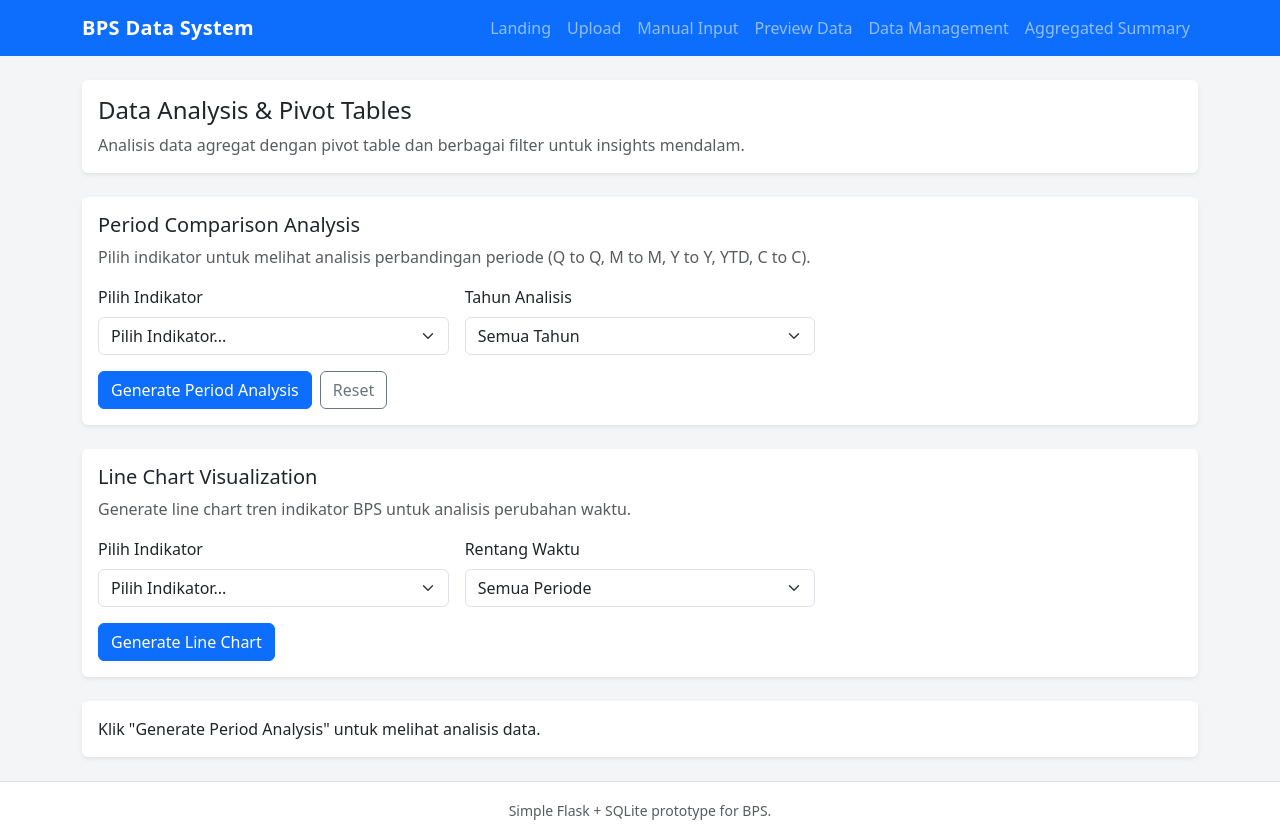
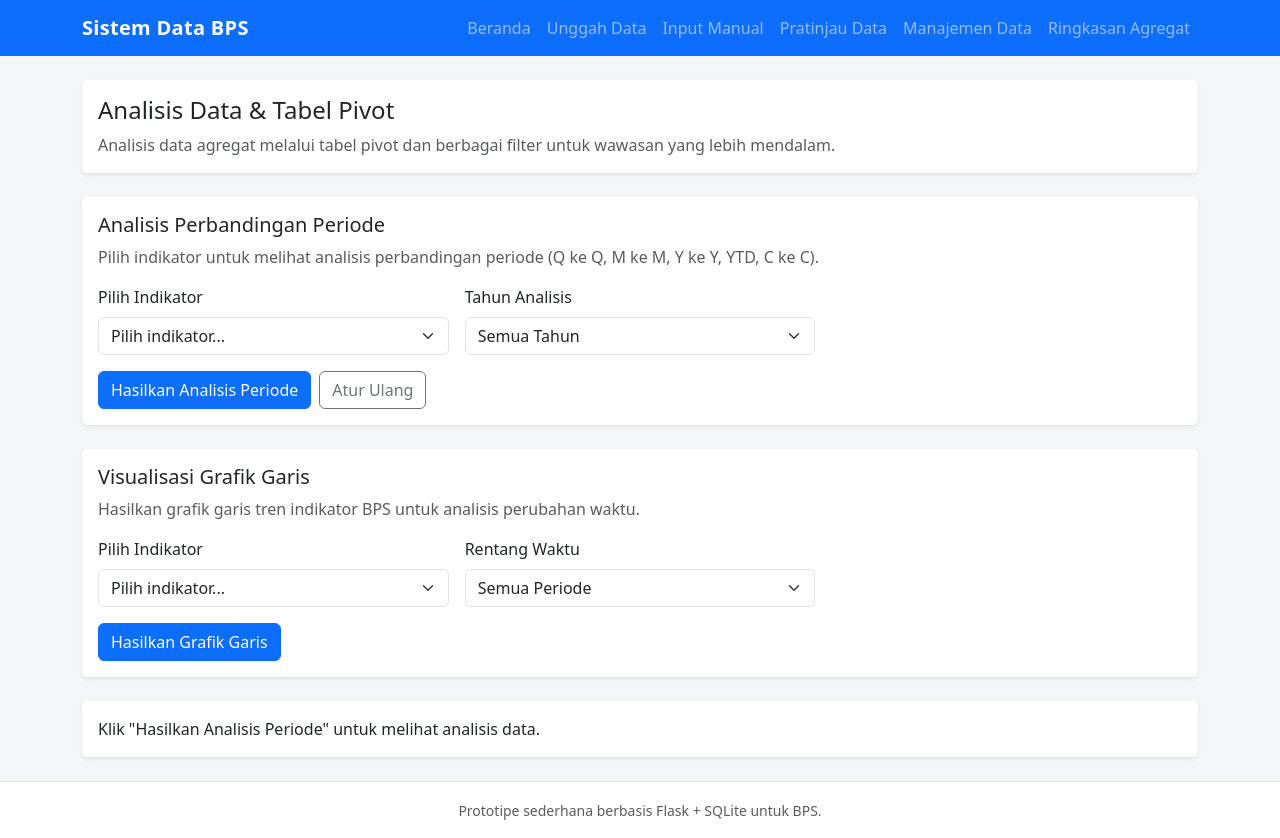
Before and after one commit to amaldevice/webdash_neraca_v2, a Flask app: page /aggregated in a window 1280 px wide. Run offline with Flask 3, Linux system fonts and the light colour scheme; data comes from the database, SQL or seed files in the repository; some libraries are stand-ins or nearby versions.

Commit message:
chore: lokalisasi teks UI ke Bahasa Indonesia

```diff
--- a/app.py
+++ b/app.py
@@ -43,7 +43,7 @@ def allowed_file(filename: str) -> bool:
 def validate_metadata(data_type: str, time_period: str) -> list[str]:
     errors = []
     if data_type.lower() not in ALLOWED_DATA_TYPES:
-        errors.append("Tipe data tidak valid.")
+        errors.append("Jenis data tidak valid.")
     if time_period.lower() not in ALLOWED_TIME_PERIODS:
         errors.append("Periode tidak valid.")
     return errors
@@ -66,9 +66,9 @@ def upload_data():
         errors = []
 
         if not uploader:
-            errors.append("Nama pengupload wajib diisi.")
+            errors.append("Nama pengunggah wajib diisi.")
         if not version:
-            errors.append("Versioning wajib diisi.")
+            errors.append("Versi wajib diisi.")
         if not file or not allowed_file(file.filename):
             errors.append("Harus mengunggah file Excel (.xls/.xlsx).")
         errors.extend(validate_metadata(data_type, time_period))
@@ -93,7 +93,7 @@ def upload_data():
                     # Handle database constraint violations
                     error_msg = str(e)
                     if "UNIQUE constraint failed" in error_msg:
-                        flash("Data dengan uploader, versi, dan indikator yang sama sudah ada. Gunakan versi yang berbeda atau periksa file Excel Anda.", "error")
+                        flash("Data dengan pengunggah, versi, dan indikator yang sama sudah ada. Gunakan versi yang berbeda atau periksa file Excel Anda.", "error")
                     else:
                         flash(f"Terjadi kesalahan database: {error_msg}", "error")
                 except Exception as e:
@@ -116,7 +116,7 @@ def manual_input():
         value = request.form.get("value", "").strip()
 
         if not uploader or not version or not indicator or not value or not period_date:
-            flash("Semua field metadata dan data harus diisi.", "error")
+            flash("Semua kolom metadata dan data wajib diisi.", "error")
         else:
             validation_errors = validate_metadata(data_type, time_period)
             if validation_errors:
@@ -131,7 +131,7 @@ def manual_input():
                 else:
                     insert_entries([manual_entry])
                     refresh_aggregated_summary()
-                    flash("Input manual dicatat dan disimpan.", "success")
+                    flash("Entri manual berhasil dicatat dan disimpan.", "success")
                     return redirect(url_for("manual_input"))
 
     return render_template("upload.html", mode="manual")
@@ -482,7 +482,7 @@ def data_management():
                 except ValueError:
                     flash("Nilai harus berupa angka.", "error")
                 except Exception as e:
-                    flash(f"Error updating data: {str(e)}", "error")
+                    flash(f"Terjadi kesalahan saat memperbarui data: {str(e)}", "error")
 
         elif action == "bulk_delete":
             selected_ids = request.form.getlist("selected_ids[]")
@@ -527,7 +527,7 @@ def data_management():
                     flash(f"{updated_count} data berhasil diperbarui.", "success")
                     refresh_aggregated_summary()
                 else:
-                    flash("Tidak ada field yang diisi untuk diperbarui.", "error")
+                    flash("Tidak ada kolom yang diisi untuk diperbarui.", "error")
 
         elif action == "insert":
             insert_uploader = request.form.get("insert_uploader", "").strip()
@@ -555,7 +555,7 @@ def data_management():
                 except ValueError:
                     flash("Nilai harus berupa angka.", "error")
             else:
-                flash("Semua field harus diisi.", "error")
+                flash("Semua kolom wajib diisi.", "error")
 
         return redirect(url_for("data_management", data_type=data_type, time_period=time_period,
                               uploader=uploader, indicator=indicator))
--- a/templates/aggregated.html
+++ b/templates/aggregated.html
@@ -2,21 +2,21 @@
 {% block content %}
 <section class="card shadow-sm mb-4">
     <div class="card-body">
-        <h2 class="h4">Data Analysis & Pivot Tables</h2>
-        <p class="text-muted mb-0">Analisis data agregat dengan pivot table dan berbagai filter untuk insights mendalam.</p>
+        <h2 class="h4">Analisis Data & Tabel Pivot</h2>
+        <p class="text-muted mb-0">Analisis data agregat melalui tabel pivot dan berbagai filter untuk wawasan yang lebih mendalam.</p>
     </div>
 </section>
 
 <section class="card shadow-sm mb-4">
     <div class="card-body">
-        <h3 class="h5">Period Comparison Analysis</h3>
-        <p class="text-muted">Pilih indikator untuk melihat analisis perbandingan periode (Q to Q, M to M, Y to Y, YTD, C to C).</p>
+        <h3 class="h5">Analisis Perbandingan Periode</h3>
+        <p class="text-muted">Pilih indikator untuk melihat analisis perbandingan periode (Q ke Q, M ke M, Y ke Y, YTD, C ke C).</p>
 
         <form id="pivot-form" class="row g-3 align-items-end">
             <div class="col-sm-6 col-lg-4">
                 <label for="analysis_indicator" class="form-label">Pilih Indikator</label>
                 <select id="analysis_indicator" name="analysis_indicator" class="form-select" required>
-                    <option value="">Pilih Indikator...</option>
+                    <option value="">Pilih indikator...</option>
                     {% for indicator in summary.indicators %}
                     <option value="{{ indicator }}">{{ indicator }}</option>
                     {% endfor %}
@@ -34,8 +34,8 @@
                 </select>
             </div>
             <div class="col-12 d-flex flex-wrap gap-2">
-                <button type="button" id="generate-pivot" class="btn btn-primary">Generate Period Analysis</button>
-                <button type="button" id="reset-pivot" class="btn btn-outline-secondary">Reset</button>
+                <button type="button" id="generate-pivot" class="btn btn-primary">Hasilkan Analisis Periode</button>
+                <button type="button" id="reset-pivot" class="btn btn-outline-secondary">Atur Ulang</button>
             </div>
         </form>
     </div>
@@ -43,14 +43,14 @@
 
 <section class="card shadow-sm mb-4">
     <div class="card-body">
-        <h3 class="h5">Line Chart Visualization</h3>
-        <p class="text-muted">Generate line chart tren indikator BPS untuk analisis perubahan waktu.</p>
+        <h3 class="h5">Visualisasi Grafik Garis</h3>
+        <p class="text-muted">Hasilkan grafik garis tren indikator BPS untuk analisis perubahan waktu.</p>
 
         <div class="row g-3 align-items-end">
             <div class="col-sm-6 col-lg-4">
                 <label for="indicator_filter" class="form-label">Pilih Indikator</label>
                 <select id="indicator_filter" name="indicator_filter" class="form-select">
-                    <option value="">Pilih Indikator...</option>
+                    <option value="">Pilih indikator...</option>
                     {% for indicator in summary.indicators %}
                     <option value="{{ indicator }}">{{ indicator }}</option>
                     {% endfor %}
@@ -66,7 +66,7 @@
                 </select>
             </div>
             <div class="col-12">
-                <button type="button" id="generate-plot" class="btn btn-primary">Generate Line Chart</button>
+                <button type="button" id="generate-plot" class="btn btn-primary">Hasilkan Grafik Garis</button>
             </div>
         </div>
     </div>
@@ -81,7 +81,7 @@
 <section class="card shadow-sm">
     <div class="card-body">
         <div id="pivot-result">
-            <p class="mb-0">Klik "Generate Period Analysis" untuk melihat analisis data.</p>
+            <p class="mb-0">Klik "Hasilkan Analisis Periode" untuk melihat analisis data.</p>
         </div>
     </div>
 </section>
@@ -99,12 +99,12 @@ document.getElementById('generate-pivot').addEventListener('click', function() {
     const year = document.getElementById('analysis_year').value;
 
     if (!indicator) {
-        alert('Pilih indikator terlebih dahulu');
+        alert('Pilih indikator terlebih dahulu.');
         return;
     }
 
     const resultDiv = document.getElementById('pivot-result');
-    resultDiv.innerHTML = '<div class="text-center text-muted py-4">Generating period analysis...</div>';
+    resultDiv.innerHTML = '<div class="text-center text-muted py-4">Sedang memproses analisis periode...</div>';
 
     const formData = new URLSearchParams();
     formData.append('indicator', indicator);
@@ -129,28 +129,28 @@ document.getElementById('generate-pivot').addEventListener('click', function() {
         resultDiv.innerHTML = analysisHTML;
     })
     .catch(error => {
-        resultDiv.innerHTML = '<div class="text-center text-danger py-4">Failed to generate analysis: ' + error.message + '</div>';
+        resultDiv.innerHTML = '<div class="text-center text-danger py-4">Gagal menghasilkan analisis: ' + error.message + '</div>';
     });
 });
 
 function generatePeriodAnalysisHTML(analysis) {
     let html = `
-        <h4 class="h5">Period Analysis: ${analysis.indicator}</h4>
+        <h4 class="h5">Analisis Periode: ${analysis.indicator}</h4>
         <p class="alert alert-light border">\n            <strong>Tahun Analisis:</strong> ${analysis.analysis_year}\n        </p>
     `;
 
     if (analysis.quarterly_comparison && analysis.quarterly_comparison.length > 0) {
         html += `
-            <h5 class="h6 mt-4">Quarter to Quarter (Q to Q) Comparison</h5>
+            <h5 class="h6 mt-4">Perbandingan Kuartal ke Kuartal (Q ke Q)</h5>
             <div class="table-responsive">
                 <table class="table table-striped table-hover align-middle">
                     <thead class="table-light">
                         <tr>
-                            <th>Quarter</th>
-                            <th>Current Value</th>
-                            <th>Previous Value</th>
-                            <th>Change %</th>
-                            <th>Trend</th>
+                            <th>Kuartal</th>
+                            <th>Nilai Saat Ini</th>
+                            <th>Nilai Sebelumnya</th>
+                            <th>Perubahan (%)</th>
+                            <th>Tren</th>
                         </tr>
                     </thead>
                     <tbody>
@@ -180,16 +180,16 @@ function generatePeriodAnalysisHTML(analysis) {
 
     if (analysis.monthly_comparison && analysis.monthly_comparison.length > 0) {
         html += `
-            <h5 class="h6 mt-4">Month to Month (M to M) Comparison</h5>
+            <h5 class="h6 mt-4">Perbandingan Bulan ke Bulan (M ke M)</h5>
             <div class="table-responsive">
                 <table class="table table-striped table-hover align-middle">
                     <thead class="table-light">
                         <tr>
-                            <th>Month</th>
-                            <th>Current Value</th>
-                            <th>Previous Value</th>
-                            <th>Change %</th>
-                            <th>Trend</th>
+                            <th>Bulan</th>
+                            <th>Nilai Saat Ini</th>
+                            <th>Nilai Sebelumnya</th>
+                            <th>Perubahan (%)</th>
+                            <th>Tren</th>
                         </tr>
                     </thead>
                     <tbody>
@@ -219,16 +219,16 @@ function generatePeriodAnalysisHTML(analysis) {
 
     if (analysis.yearly_comparison && analysis.yearly_comparison.length > 0) {
         html += `
-            <h5 class="h6 mt-4">Year to Year (Y to Y) Comparison</h5>
+            <h5 class="h6 mt-4">Perbandingan Tahun ke Tahun (Y ke Y)</h5>
             <div class="table-responsive">
                 <table class="table table-striped table-hover align-middle">
                     <thead class="table-light">
                         <tr>
-                            <th>Year</th>
-                            <th>Current Value</th>
-                            <th>Previous Value</th>
-                            <th>Change %</th>
-                            <th>Trend</th>
+                            <th>Tahun</th>
+                            <th>Nilai Saat Ini</th>
+                            <th>Nilai Sebelumnya</th>
+                            <th>Perubahan (%)</th>
+                            <th>Tren</th>
                         </tr>
                     </thead>
                     <tbody>
@@ -258,19 +258,19 @@ function generatePeriodAnalysisHTML(analysis) {
 
     if (analysis.ytd_comparison && analysis.ytd_comparison.length > 0) {
         html += `
-            <h5 class="h6 mt-4">Year to Date (YTD) Analysis</h5>
+            <h5 class="h6 mt-4">Analisis Tahun Berjalan (YTD)</h5>
         `;
 
         analysis.ytd_comparison.forEach(yearData => {
             if (yearData.monthly_ytd && yearData.monthly_ytd.length > 0) {
                 html += `
-                    <h6 class="mt-3">YTD Monthly - ${yearData.year}</h6>
+                    <h6 class="mt-3">YTD Bulanan - ${yearData.year}</h6>
                     <div class="table-responsive">
                         <table class="table table-striped table-hover align-middle">
                             <thead class="table-light">
                                 <tr>
-                                    <th>Month</th>
-                                    <th>YTD Value</th>
+                                    <th>Bulan</th>
+                                    <th>Nilai YTD</th>
                                 </tr>
                             </thead>
                             <tbody>
@@ -296,16 +296,16 @@ function generatePeriodAnalysisHTML(analysis) {
 
     if (analysis.current_to_current && analysis.current_to_current.length > 0) {
         html += `
-            <h5 class="h6 mt-4">Current to Current (C to C) Comparison</h5>
+            <h5 class="h6 mt-4">Perbandingan Periode Berjalan ke Periode Sejenis (C ke C)</h5>
             <div class="table-responsive">
                 <table class="table table-striped table-hover align-middle">
                     <thead class="table-light">
                         <tr>
-                            <th>Period</th>
-                            <th>Current Year Value</th>
-                            <th>Previous Year Value</th>
-                            <th>Change %</th>
-                            <th>Trend</th>
+                            <th>Periode</th>
+                            <th>Nilai Tahun Berjalan</th>
+                            <th>Nilai Tahun Sebelumnya</th>
+                            <th>Perubahan (%)</th>
+                            <th>Tren</th>
                         </tr>
                     </thead>
                     <tbody>
@@ -335,7 +335,7 @@ function generatePeriodAnalysisHTML(analysis) {
 
     html += `
         <div class="mt-3">
-            <button class="btn btn-outline-primary" onclick="exportPeriodAnalysis('${analysis.indicator}', '${analysis.analysis_year}')">Export Analysis</button>
+            <button class="btn btn-outline-primary" onclick="exportPeriodAnalysis('${analysis.indicator}', '${analysis.analysis_year}')">Ekspor Analisis</button>
         </div>
     `;
 
@@ -343,12 +343,12 @@ function generatePeriodAnalysisHTML(analysis) {
 }
 
 function exportPeriodAnalysis(indicator, year) {
-    alert('Period analysis export functionality would be implemented here');
+    alert('Fitur ekspor analisis periode akan diimplementasikan di sini.');
     console.log('Exporting analysis for:', indicator, 'Year:', year);
 }
 
 document.getElementById('reset-pivot').addEventListener('click', function() {
-    document.getElementById('pivot-result').innerHTML = '<p class="mb-0">Pilih indikator dan klik "Generate Period Analysis" untuk melihat analisis perbandingan periode.</p>';
+    document.getElementById('pivot-result').innerHTML = '<p class="mb-0">Pilih indikator dan klik "Hasilkan Analisis Periode" untuk melihat analisis perbandingan periode.</p>';
     document.getElementById('pivot-form').reset();
 });
 
@@ -364,7 +364,7 @@ function handlePlotGeneration() {
     const timeRange = document.getElementById('time_range');
 
     if (!indicatorFilter || !timeRange) {
-        alert('Form elements not found');
+        alert('Elemen formulir tidak ditemukan.');
         return;
     }
 
@@ -372,7 +372,7 @@ function handlePlotGeneration() {
     const timeValue = timeRange.value;
 
     if (!indicatorValue || indicatorValue === "") {
-        alert('Pilih indikator terlebih dahulu');
+        alert('Pilih indikator terlebih dahulu.');
         return;
     }
 
@@ -383,7 +383,7 @@ function handlePlotGeneration() {
         return;
     }
 
-    plotDisplay.innerHTML = '<div class="text-center text-muted py-5">Generating line chart...</div>';
+    plotDisplay.innerHTML = '<div class="text-center text-muted py-5">Sedang membuat grafik garis...</div>';
     plotContainer.style.display = 'block';
 
     const formData = new URLSearchParams();
@@ -399,13 +399,13 @@ function handlePlotGeneration() {
     })
     .then(response => {
         if (!response.ok) {
-            throw new Error('HTTP error! status: ' + response.status);
+            throw new Error('Kesalahan HTTP, status: ' + response.status);
         }
         return response.text().then(text => {
             try {
                 return JSON.parse(text);
             } catch (e) {
-                throw new Error('Invalid JSON response: ' + text.substring(0, 200));
+                throw new Error('Respons JSON tidak valid: ' + text.substring(0, 200));
             }
         });
     })
@@ -416,7 +416,7 @@ function handlePlotGeneration() {
         }
 
         if (!data || !data.plot_json) {
-            plotDisplay.innerHTML = '<div class="text-center text-danger py-5">Error: No plot data received</div>';
+            plotDisplay.innerHTML = '<div class="text-center text-danger py-5">Kesalahan: data grafik tidak tersedia.</div>';
             return;
         }
 
@@ -425,7 +425,7 @@ function handlePlotGeneration() {
         Plotly.newPlot(plotDisplay, fig.data, fig.layout, fig.config || {});
     })
     .catch(error => {
-        plotDisplay.innerHTML = '<div class="text-center text-danger py-5">Failed to generate plot: ' + error.message + '</div>';
+        plotDisplay.innerHTML = '<div class="text-center text-danger py-5">Gagal membuat grafik: ' + error.message + '</div>';
     });
 }
 </script>
--- a/templates/base.html
+++ b/templates/base.html
@@ -1,27 +1,27 @@
 <!doctype html>
-<html lang="en">
+<html lang="id">
 <head>
     <meta charset="utf-8">
     <meta name="viewport" content="width=device-width, initial-scale=1">
-    <title>{{ title or "BPS Data System" }}</title>
+    <title>{{ title or "Sistem Data BPS" }}</title>
     <link href="https://cdn.jsdelivr.net/npm/bootstrap@5.3.3/dist/css/bootstrap.min.css" rel="stylesheet" integrity="sha384-QWTKZyjpPEjISv5WaRU9OFeRpok6YctnYmDr5pNlyT2bRjXh0JMhjY6hW+ALEwIH" crossorigin="anonymous">
     <link rel="stylesheet" href="{{ url_for('static', filename='css/style.css') }}">
 </head>
 <body>
     <nav class="navbar navbar-expand-lg navbar-dark bg-primary">
         <div class="container">
-            <a class="navbar-brand fw-semibold" href="{{ url_for('landing_page') }}">BPS Data System</a>
-            <button class="navbar-toggler" type="button" data-bs-toggle="collapse" data-bs-target="#mainNav" aria-controls="mainNav" aria-expanded="false" aria-label="Toggle navigation">
+            <a class="navbar-brand fw-semibold" href="{{ url_for('landing_page') }}">Sistem Data BPS</a>
+            <button class="navbar-toggler" type="button" data-bs-toggle="collapse" data-bs-target="#mainNav" aria-controls="mainNav" aria-expanded="false" aria-label="Tampilkan navigasi">
                 <span class="navbar-toggler-icon"></span>
             </button>
             <div class="collapse navbar-collapse" id="mainNav">
                 <div class="navbar-nav ms-auto">
-                    <a class="nav-link" href="{{ url_for('landing_page') }}">Landing</a>
-                    <a class="nav-link" href="{{ url_for('upload_data') }}">Upload</a>
-                    <a class="nav-link" href="{{ url_for('manual_input') }}">Manual Input</a>
-                    <a class="nav-link" href="{{ url_for('preview_data') }}">Preview Data</a>
-                    <a class="nav-link" href="{{ url_for('data_management') }}">Data Management</a>
-                    <a class="nav-link" href="{{ url_for('aggregated_summary') }}">Aggregated Summary</a>
+                    <a class="nav-link" href="{{ url_for('landing_page') }}">Beranda</a>
+                    <a class="nav-link" href="{{ url_for('upload_data') }}">Unggah Data</a>
+                    <a class="nav-link" href="{{ url_for('manual_input') }}">Input Manual</a>
+                    <a class="nav-link" href="{{ url_for('preview_data') }}">Pratinjau Data</a>
+                    <a class="nav-link" href="{{ url_for('data_management') }}">Manajemen Data</a>
+                    <a class="nav-link" href="{{ url_for('aggregated_summary') }}">Ringkasan Agregat</a>
                 </div>
             </div>
         </div>
@@ -44,7 +44,7 @@
 
     <footer class="border-top bg-white">
         <div class="container py-3 text-center text-muted">
-            <small>Simple Flask + SQLite prototype for BPS.</small>
+            <small>Prototipe sederhana berbasis Flask + SQLite untuk BPS.</small>
         </div>
     </footer>
 
```
Also changed, not shown: templates/data_management.html (+46 -44 lines), templates/landing.html (+5 -5 lines), templates/preview.html (+40 -21 lines), templates/upload.html (+14 -12 lines).
